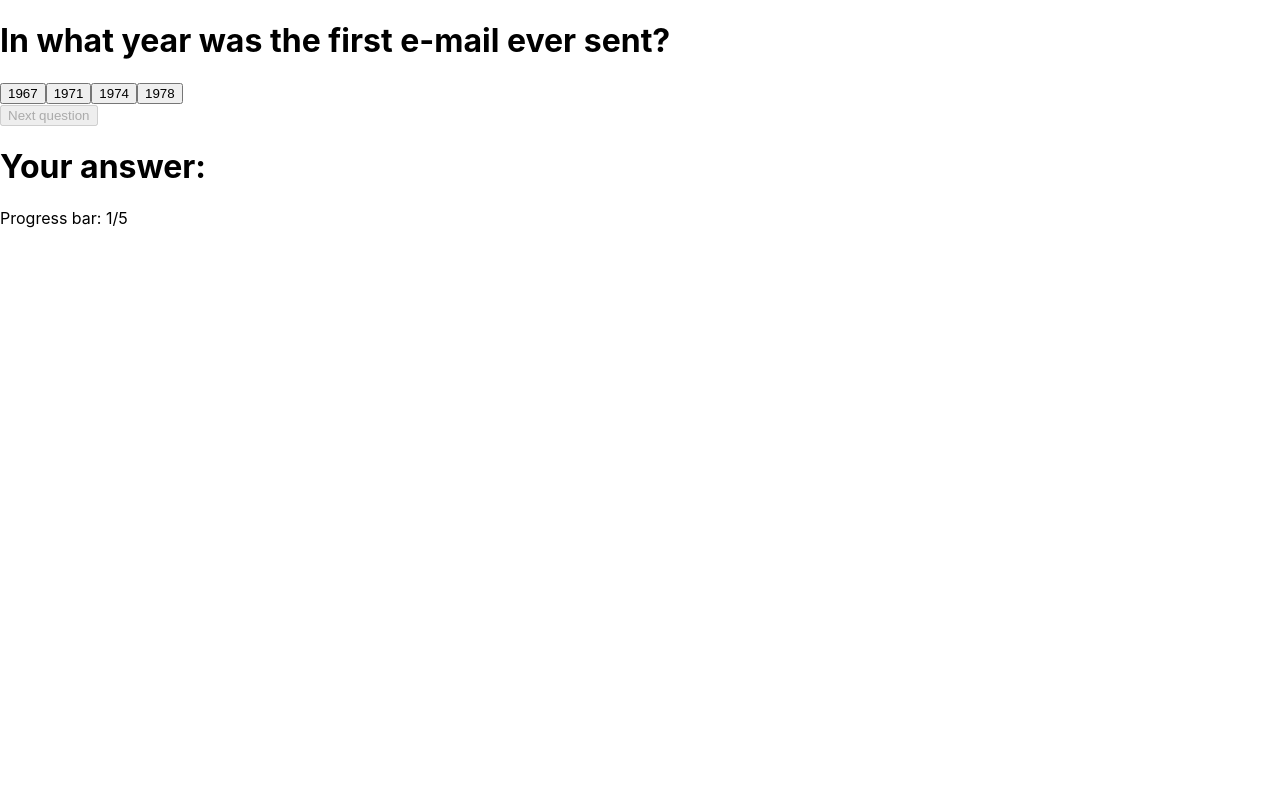
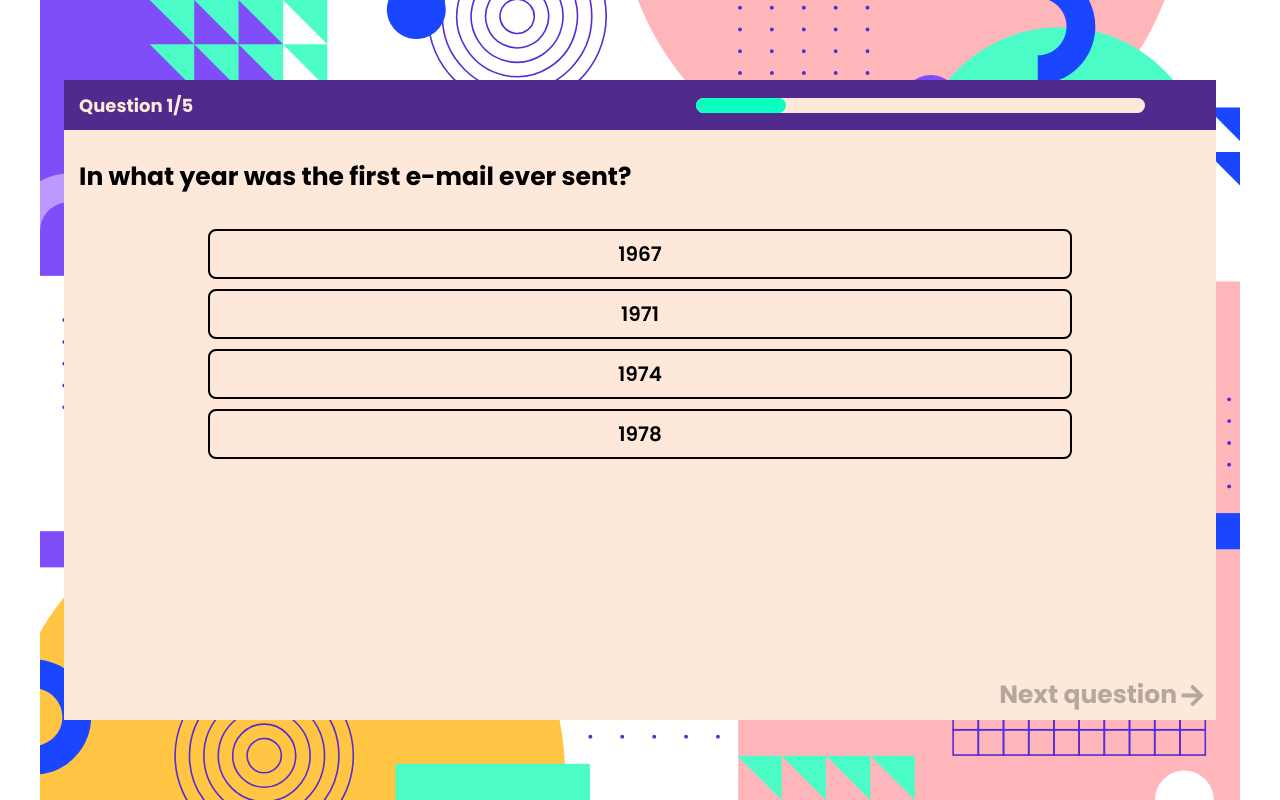
Before and after one commit to Technigo/project-redux-quiz-old, a React (Create React App) app: page /questions in a window 1280 px wide. Built offline with nearby package versions, Linux system fonts and the light colour scheme.

Commit message:
added progress bar and losts of styling

```diff
--- a/package.json
+++ b/package.json
@@ -13,6 +13,7 @@
     "eslint-plugin-react-hooks": "^2.3.0",
     "react": "^16.12.0",
     "react-dom": "^16.12.0",
+    "react-icons": "^4.3.1",
     "react-redux": "^7.1.3",
     "react-router-dom": "^6.0.1",
     "react-scripts": "^3.3.0",
--- a/public/index.html
+++ b/public/index.html
@@ -16,7 +16,7 @@
   <title>Technigo React App</title>
   <link rel="preconnect" href="https://fonts.googleapis.com">
   <link rel="preconnect" href="https://fonts.gstatic.com" crossorigin>
-  <link href="https://fonts.googleapis.com/css2?family=Righteous&display=swap" rel="stylesheet">
+  <link href="https://fonts.googleapis.com/css2?family=Poppins:wght@400;600;700&family=Righteous&display=swap" rel="stylesheet">
 
 </head>
 
--- a/src/components/CurrentQuestion.js
+++ b/src/components/CurrentQuestion.js
@@ -1,7 +1,72 @@
 import React from 'react'
 import { useSelector, useDispatch } from 'react-redux'
 import { quiz } from '../reducers/quiz'
+import styled from 'styled-components'
 import NextQuestionButton from './NextQuestionButton'
+import ProgressBar from './ProgressBar'
+
+const MainWrapper = styled.div`
+  font-family: 'Poppins', sans-serif;
+  width: 100vw;
+  height: 100vh;
+  display: flex;
+  flex-direction: column;
+  align-items: center;
+  justify-content: center;
+`
+const FormWrapper = styled.div`
+  width: 90vw;
+  height: 80vh;
+  background-color: #FEE8DA;
+`
+const QuestionHeader = styled.div`
+  height: 50px;
+  background-color: #512A8D;
+  color: #FEE8DA;
+  display: flex;
+  align-items: center;
+  justify-content: space-between;
+  padding: 0 15px;
+`
+const ProgressHeader = styled.p`
+  margin: 0;
+  font-size: 18px;
+  font-weight: 800;
+`
+const QuestionStyled = styled.h1`
+  padding: 15px;
+  font-size: 25px;
+  font-weight: 700;
+  line-height: 1.2;
+`
+const ButtonContainer = styled.section`
+  display: flex;
+  flex-direction: column;
+  align-items: center;
+  justify-content: center;
+`
+const StyledButtons = styled.button`
+  font-family: 'Poppins', sans-serif;
+  padding: 8px;
+  width: 75%;
+  margin: 5px 0;
+  background-color: transparent;
+  border: black 2px solid;
+  border-radius: 8px;
+  color: black;
+  font-size: 20px;
+  font-weight: 600;
+  &:hover {
+    background-color: #FFC543;
+  }
+`
+
+const CheckAnswer = styled.h1`
+  font-size: 15px;
+  display: flex;
+  justify-content: center;
+  align-items: center;
+`
 
 export const CurrentQuestion = () => {
   const question = useSelector((state) => state.quiz.questions[state.quiz.currentQuestionIndex])
@@ -15,8 +80,8 @@ export const CurrentQuestion = () => {
   //2nd nesting is a limit
   const correctOrNot = answers[currentQuestionIndex]
     ? answers[currentQuestionIndex].isCorrect
-      ? 'correct'
-      : 'incorrect'
+      ? 'Your answer is correct'
+      : 'Your answer is incorrect'
     : ''
   console.log(correctOrNot)
 
@@ -28,29 +93,36 @@ export const CurrentQuestion = () => {
   // it could be event
   const onAnswerSubmit = (id, index) => {
     dispatch(quiz.actions.submitAnswer({ questionId: id, answerIndex: index }));
+
   }
+
   const onNextQuestion = () => {
     dispatch(quiz.actions.goToNextQuestion())
   }
   // ((event) => onNewThoughtChange(event)
   return (
-    <div>
-      <div>
-        <h1>{question.questionText}</h1>
+    <MainWrapper>
+      <FormWrapper>
+        <QuestionHeader>
+          <ProgressHeader>Question {currentQuestionIndex + 1}/{questions.length} </ProgressHeader>
+          <ProgressBar />
+        </QuestionHeader>
+        <QuestionStyled>{question.questionText}</QuestionStyled>
+        <ButtonContainer>
         {question.options.map((option, index) => (
-          <button type="button"
-            key={option}
-            onClick={() => onAnswerSubmit(question.id, index)}
-            disabled={answers[currentQuestionIndex]}>
-            {option}
-          </button>
+            <StyledButtons type="button"
+              key={option}
+              onClick={() => onAnswerSubmit(question.id, index)}
+              disabled={answers[currentQuestionIndex]}>
+              {option}
+            </StyledButtons>
         ))}
-      </div>
-      <NextQuestionButton answers={answers} currentQuestionIndex={currentQuestionIndex} onNextQuestion={onNextQuestion} />
-      <h1>Your answer:
+          </ButtonContainer>
+        <CheckAnswer>
         {correctOrNot.toString()}
-      </h1>
-      <p>Progress bar: {currentQuestionIndex + 1}/{questions.length} </p>
-    </div>
+        </CheckAnswer>
+        <NextQuestionButton answers={answers} currentQuestionIndex={currentQuestionIndex} onNextQuestion={onNextQuestion} />
+      </FormWrapper>
+    </MainWrapper>
   )
 }
--- a/src/components/NextQuestionButton.js
+++ b/src/components/NextQuestionButton.js
@@ -1,6 +1,36 @@
 import React from "react";
 import { useSelector } from "react-redux";
 import { Link } from 'react-router-dom'
+import { FaArrowRight } from "react-icons/fa";
+import styled from 'styled-components'
+
+const ContainerStyledButton = styled.div`
+    width: 90vw;
+    position:absolute;
+    bottom: 10%;
+    padding: 5px;
+    right: 5%;
+    display: flex;
+    justify-content: flex-end;
+    text-decoration: none;
+`
+
+const StyledButton = styled.button`
+    background-color: transparent;
+    border: none;
+    font-family: 'Poppins', sans-serif;
+    font-weight: 700;
+    font-size: 25px;
+    display: flex;
+    align-items: center;
+
+`
+const IconRight = styled(FaArrowRight)`
+    margin-left: 3px;
+`
+const StyledSummaryLink = styled(Link) `
+    text-decoration: none;
+`
 
 const NextQuestionButton = ({ onNextQuestion, answers, currentQuestionIndex }) => {
 
@@ -10,13 +40,19 @@ const NextQuestionButton = ({ onNextQuestion, answers, currentQuestionIndex }) =
 
     if (!quizOver && currentQuestionIndex + 1 === questions.length) {
         return (
-            <Link to="/summary">
-                <button>Would you like to submit?</button>
-            </Link>
+            <ContainerStyledButton>
+                <StyledSummaryLink to="/summary">
+                    <StyledButton disabled={!answers[currentQuestionIndex]}>Submit<IconRight /></StyledButton>
+                </StyledSummaryLink>
+            </ContainerStyledButton>
         )
     }
     return (
-        <button type="button" disabled={!answers[currentQuestionIndex]} onClick={onNextQuestion}>Next question</button>)
+        <ContainerStyledButton>
+            <StyledButton type="button" disabled={!answers[currentQuestionIndex]} onClick={onNextQuestion}>Next question <IconRight /></StyledButton>
+        </ContainerStyledButton>
+        )
+
 }
 
 export default NextQuestionButton
--- /dev/null
+++ b/src/components/ProgressBar.js
@@ -0,0 +1,39 @@
+import React from 'react'
+import { useSelector } from 'react-redux'
+import styled from 'styled-components'
+
+const ProgressContainer = styled.div`
+    display: flex;
+    align-items: center;
+    justify-content: space-evenly;
+    width: 50%;
+    font-size: 20px;
+`
+const Progress = styled.div`
+    height: 15px;
+    border-radius: 50px;
+    width: 80%;
+    background-color: #FEE8DA;
+`
+const ProgressBarStyled = styled.div`
+    background-color: #0BFFBE;
+    height: 100%;
+    border-radius: 50px;
+`
+
+const ProgressBar = () => {
+
+    const currentQuestionIndex = useSelector((state) => state.quiz.currentQuestionIndex)
+
+    return (
+        <ProgressContainer>
+                <Progress>
+                    <ProgressBarStyled style={{ width: `${(currentQuestionIndex + 1) * 20}%` }}>
+                    </ProgressBarStyled>
+                </Progress>
+        </ProgressContainer >
+    )
+}
+
+
+export default ProgressBar
--- a/src/pages/QuestionPage.js
+++ b/src/pages/QuestionPage.js
@@ -1,13 +1,30 @@
 import { CurrentQuestion } from "components/CurrentQuestion";
 import React from "react";
+import styled from 'styled-components'
+import { ReactComponent as MyBackground } from '../assets/retro_bg.svg'
 
-
+const MainWrapper = styled.div`
+    width: 100vw;
+    height: 100vh;
+    display: flex;
+    align-items: center;
+    justify-content: center;
+`
+const BackgroundStyled = styled.div`
+    height: 100vh;
+    position: fixed;
+    z-index: -1;
+    display: flex;
+`
 
 const QuestionPage = () => {
     return (
-        <div>
+        <MainWrapper>
+            <BackgroundStyled>
+                <MyBackground />
+            </BackgroundStyled>
             <CurrentQuestion />
-        </div>
+        </MainWrapper>
     )
 }
 
--- a/src/pages/Summary.js
+++ b/src/pages/Summary.js
@@ -7,7 +7,6 @@ const Summary = () => {
     const answers = useSelector((state) => state.quiz.answers)
     // const question = useSelector((state) => state.quiz.questions[state.quiz.currentQuestionIndex])
     const correctAnswers = answers.filter((correct) => correct.isCorrect === true)
-
 
     return (
         <div>
--- a/src/reducers/quiz.js
+++ b/src/reducers/quiz.js
@@ -3,9 +3,9 @@ import { createSlice } from '@reduxjs/toolkit'
 const questions = [
 
   { id: 1, questionText: 'In what year was the first e-mail ever sent?', options: ['1967', '1971', '1974', '1978'], correctAnswerIndex: 1 },
-  { id: 2, questionText: 'Until 2010, carrier pigeons were faster than the internet but what was the first thing sent over the internet?', options: ['lo', 'Hello world', 'LOL', 'Is there anybody out there?'], correctAnswerIndex: 0 },
-  { id: 3, questionText: 'Smalltalk-80 was a programming language that inspired Steve Jobs when he created the first Apple computer. Which famous female researcher was part of the group behind it?', options: ['Grace Hopper', 'Ada Lovelace', 'Adele Goldberg', 'Karen Sparck Jones'], correctAnswerIndex: 2 },
-  { id: 4, questionText: 'What is the name of the ancient board game that Googles super computer won in 2017 against the best human Lee Sedol?', options: ['Chess', 'Go', 'Fu', 'Mahjong'], correctAnswerIndex: 1 },
+  { id: 2, questionText: 'What did the first message sent over the internet say?', options: ['lo', 'Hello world', 'SOS', 'Host to host'], correctAnswerIndex: 0 },
+  { id: 3, questionText: 'Which famous female was one of the scientists behind Smalltalk-80 programming language?', options: ['Grace Hopper', 'Ada Lovelace', 'Adele Goldberg', 'Karen Sparck Jones'], correctAnswerIndex: 2 },
+  { id: 4, questionText: 'What was the first computer game?', options: ['Packman', 'Pokemon Go', 'Spacewar!', 'Minesweeper'], correctAnswerIndex: 1 },
   { id: 5, questionText: 'What was the name of the worlds first computer virus?', options: ['Sweeper', 'Spanish Flu', 'Covid-19', 'Creeper'], correctAnswerIndex: 3 }
 ]
 
```
Also changed, not shown: 1 other file (tests, documents, lock files or other folders).
